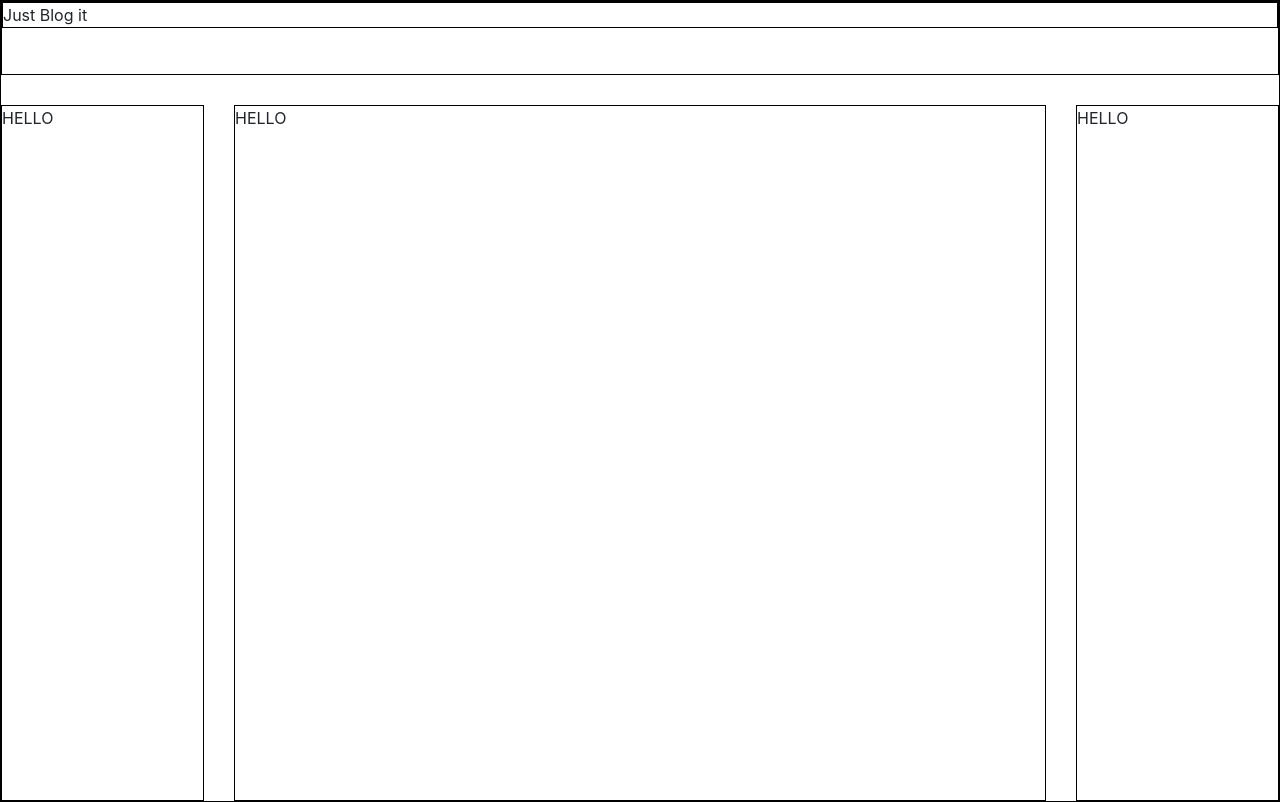
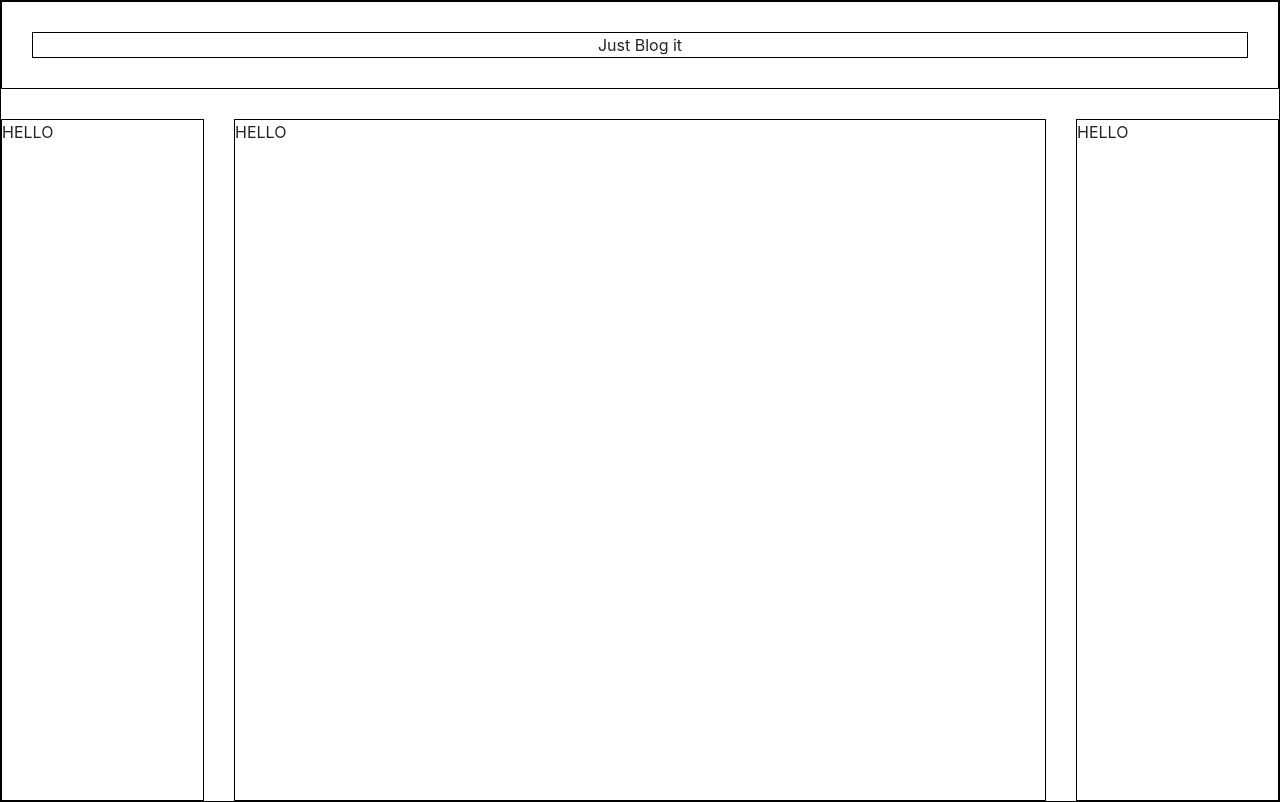
Before and after one commit to cpclark360/my-blog, a React (Create React App) app: page / in a window 1280 px wide. Built offline with nearby package versions, Linux system fonts and the light colour scheme.

Commit message:
nav component

```diff
--- a/src/App.css
+++ b/src/App.css
@@ -23,6 +23,7 @@ nav {
   grid-area: nav;
   border: solid 1px black;
   grid-row: -4 / 1;
+  text-align: center;
 }
 
 section {
@@ -47,4 +48,5 @@ aside {
 
 header {
   border: solid 1px black;
+  margin: 30px 30px 30px 30px;
 }
```
